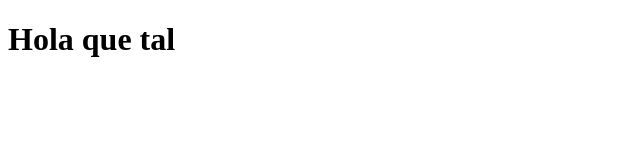
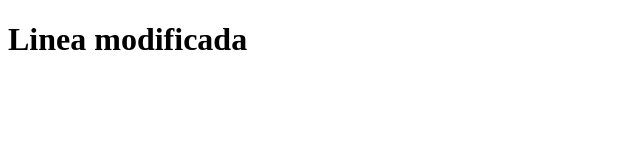
Before and after one commit to Adayala/WebDesign, a plain HTML site: page index.html in a window 1280 px wide. Shown: the whole page, without its empty margins (0-640 px from the left). Drawn offline with Linux system fonts and the light colour scheme.

Commit message:
segunda modificacion

```diff
--- a/index.html
+++ b/index.html
@@ -5,6 +5,6 @@
     <title>Prueba GIT</title>
   </head>
   <body>
-    <h1>Hola que tal</h1>
+    <h1>Linea modificada</h1>
   </body>
 </html>
```
